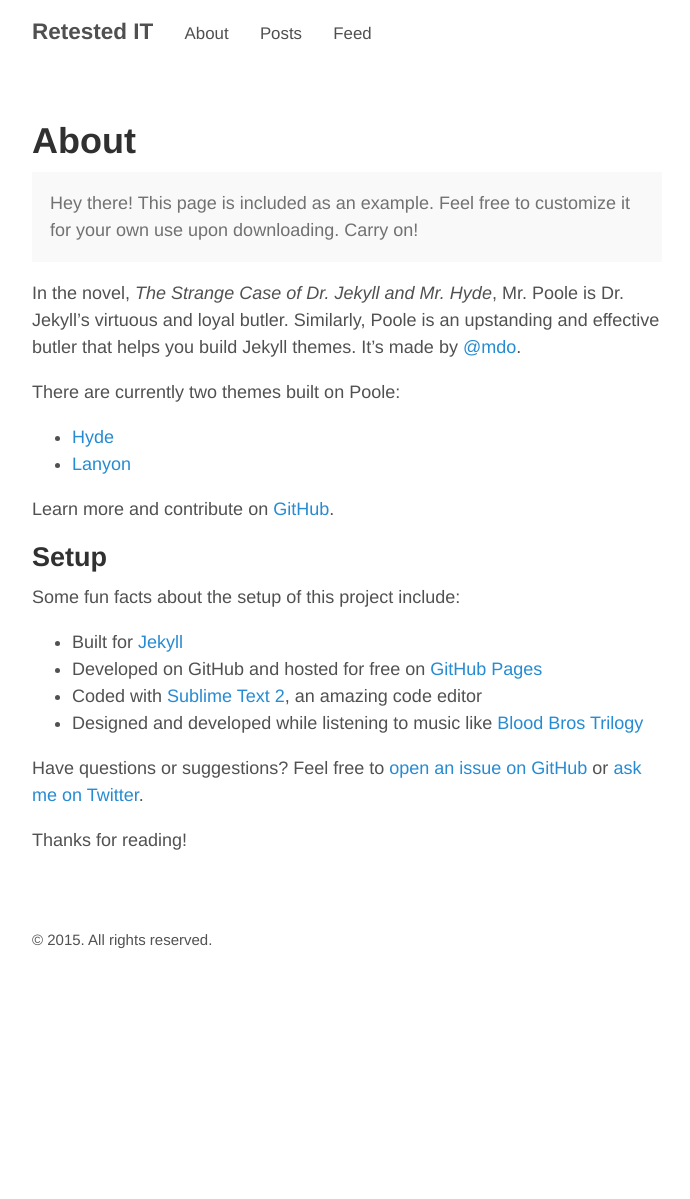
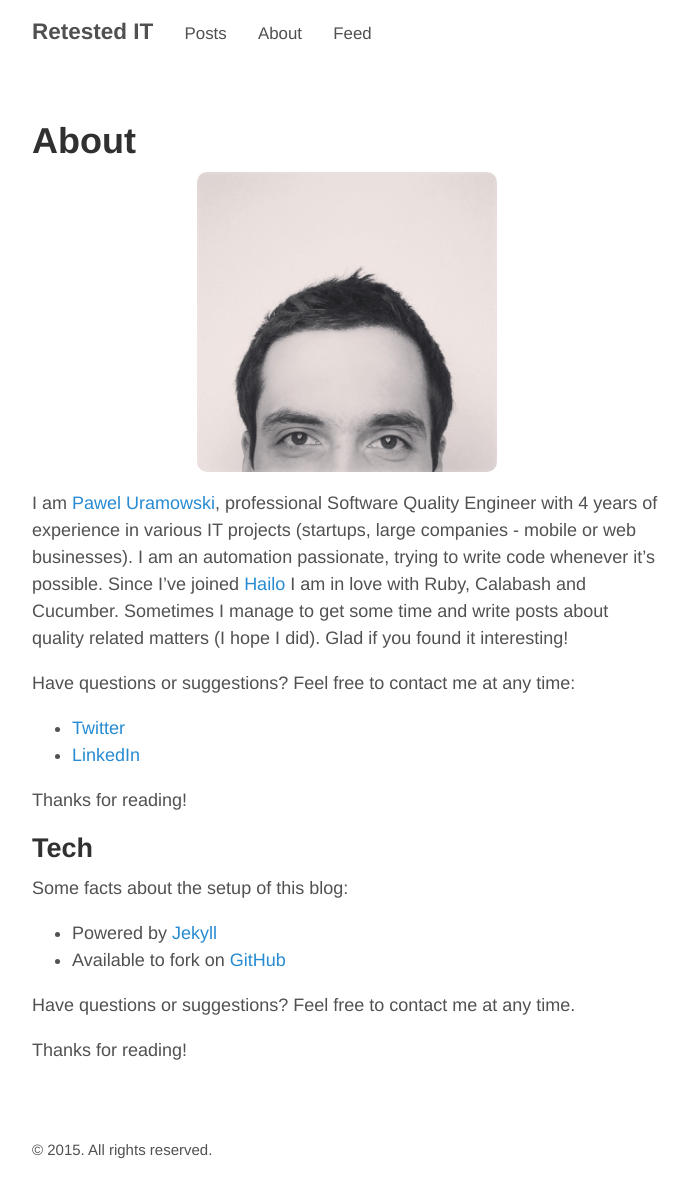
Before and after one commit to paweluramowski/retested, a Jekyll site: the page built from about.md, in a window 1280 px wide. Shown: the whole page, without its empty margins (293-983 px from the left). Built offline with Jekyll 4.4.1, drawn with Linux system fonts in a browser that asks for light colours; before the commit the page ends 989 px from its top, so only the background shows below that.

Commit message:
about.md copy

```diff
--- a/_config.yml
+++ b/_config.yml
@@ -13,8 +13,8 @@ baseurl:             ""
 
 # Navigation links
 pages_list:
+  Posts: '/posts'
   About: '/about'
-  Posts: '/posts'
   Feed: '/atom.xml'
 
 # Assets
@@ -33,4 +33,4 @@ author:
 # Custom vars
 version:             1.0.0
 github:
-  repo:              https://github.com/paweluramowski/retested
+  repo:              https://github.com/paweluramowski/retested/
--- a/_sass/_base.scss
+++ b/_sass/_base.scss
@@ -52,6 +52,16 @@ img {
   max-width: 100%;
   margin: 0 0 1rem;
   border-radius: 5px;
+  text-align: center;
+}
+
+.round-border-300 {
+  border-radius: 10px;
+  width: 300px;
+  height: 300px;
+  display: block;
+  margin-left: auto;
+  margin-right: auto;
 }
 
 table {
--- a/about.md
+++ b/about.md
@@ -3,28 +3,27 @@ layout: page
 title: About
 ---
 
-<p class="message">
-  Hey there! This page is included as an example. Feel free to customize it for your own use upon downloading. Carry on!
-</p>
+![Pawel Uramowski](../public/photo.jpg){:class="round-border-300"}
 
-In the novel, *The Strange Case of Dr. Jekyll and Mr. Hyde*, Mr. Poole is Dr. Jekyll's virtuous and loyal butler. Similarly, Poole is an upstanding and effective butler that helps you build Jekyll themes. It's made by [@mdo](https://twitter.com/mdo).
 
-There are currently two themes built on Poole:
+I am [Pawel Uramowski](http://uramowski.pl), professional Software Quality Engineer with 4 years of experience in various IT projects (startups, large companies - mobile or web businesses).
+I am an automation passionate, trying to write code whenever it's possible. Since I've joined [Hailo](http://hailocab.com) I am in love with Ruby, Calabash and Cucumber.
+Sometimes I manage to get some time and write posts about quality related matters (I hope I did). Glad if you found it interesting!
 
-* [Hyde](http://hyde.getpoole.com)
-* [Lanyon](http://lanyon.getpoole.com)
+Have questions or suggestions? Feel free to contact me at any time:
 
-Learn more and contribute on [GitHub](https://github.com/poole).
-
-## Setup
-
-Some fun facts about the setup of this project include:
-
-* Built for [Jekyll](http://jekyllrb.com)
-* Developed on GitHub and hosted for free on [GitHub Pages](https://pages.github.com)
-* Coded with [Sublime Text 2](http://sublimetext.com), an amazing code editor
-* Designed and developed while listening to music like [Blood Bros Trilogy](https://soundcloud.com/maddecent/sets/blood-bros-series)
-
-Have questions or suggestions? Feel free to [open an issue on GitHub](https://github.com/poole/poole/issues/new) or [ask me on Twitter](https://twitter.com/mdo).
+* [Twitter](http://twitter.com/paweluramowski)
+* [LinkedIn](https://www.linkedin.com/profile/view?id=201932972)
 
 Thanks for reading!
+
+## Tech
+
+Some facts about the setup of this blog:
+
+* Powered by [Jekyll](http://jekyllrb.com)
+* Available to fork on [GitHub](https://github.com/paweluramowski)
+
+Have questions or suggestions? Feel free to contact me at any time.
+
+Thanks for reading!
```
Also changed, not shown: public/photo.jpg (added).
